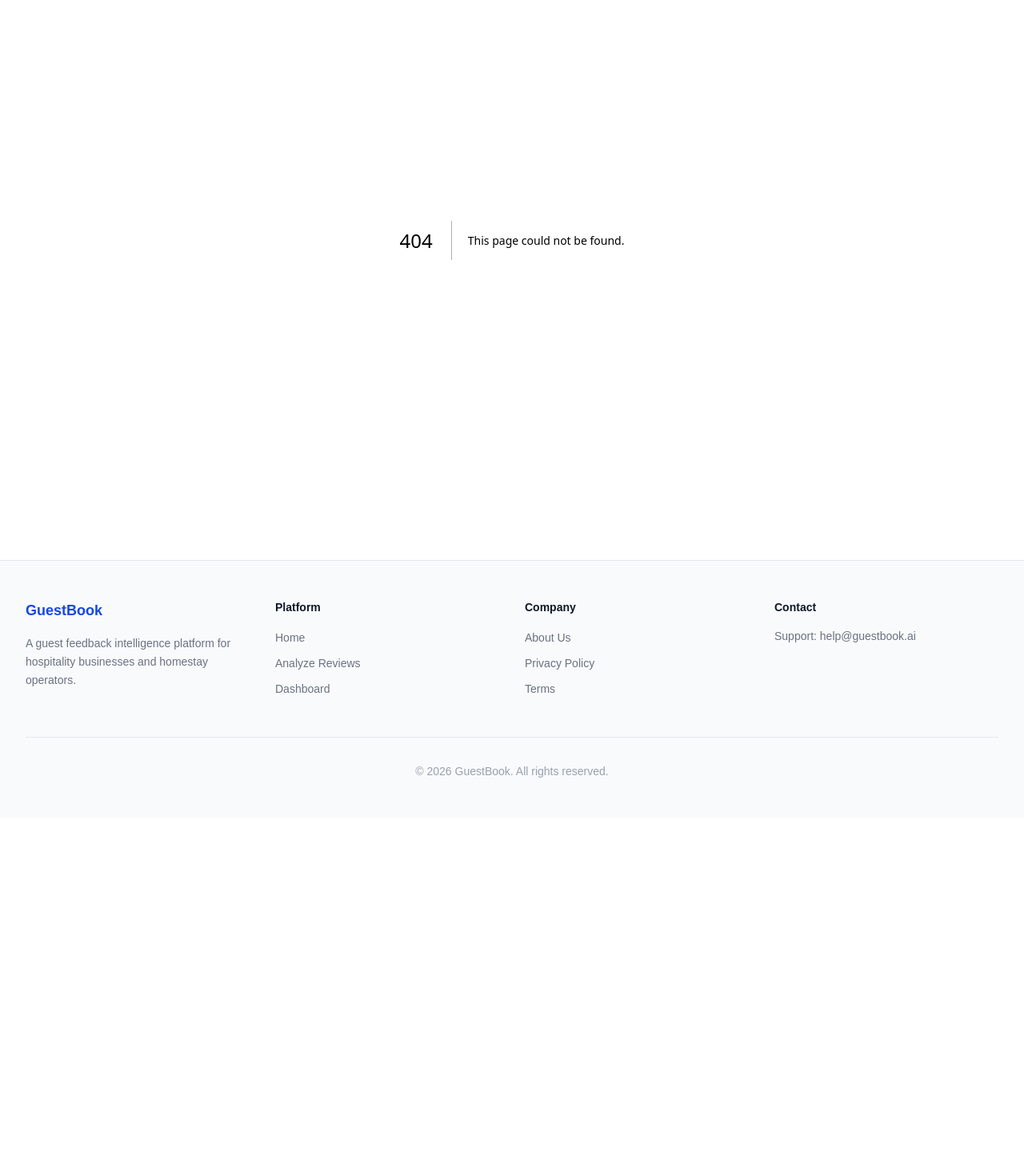
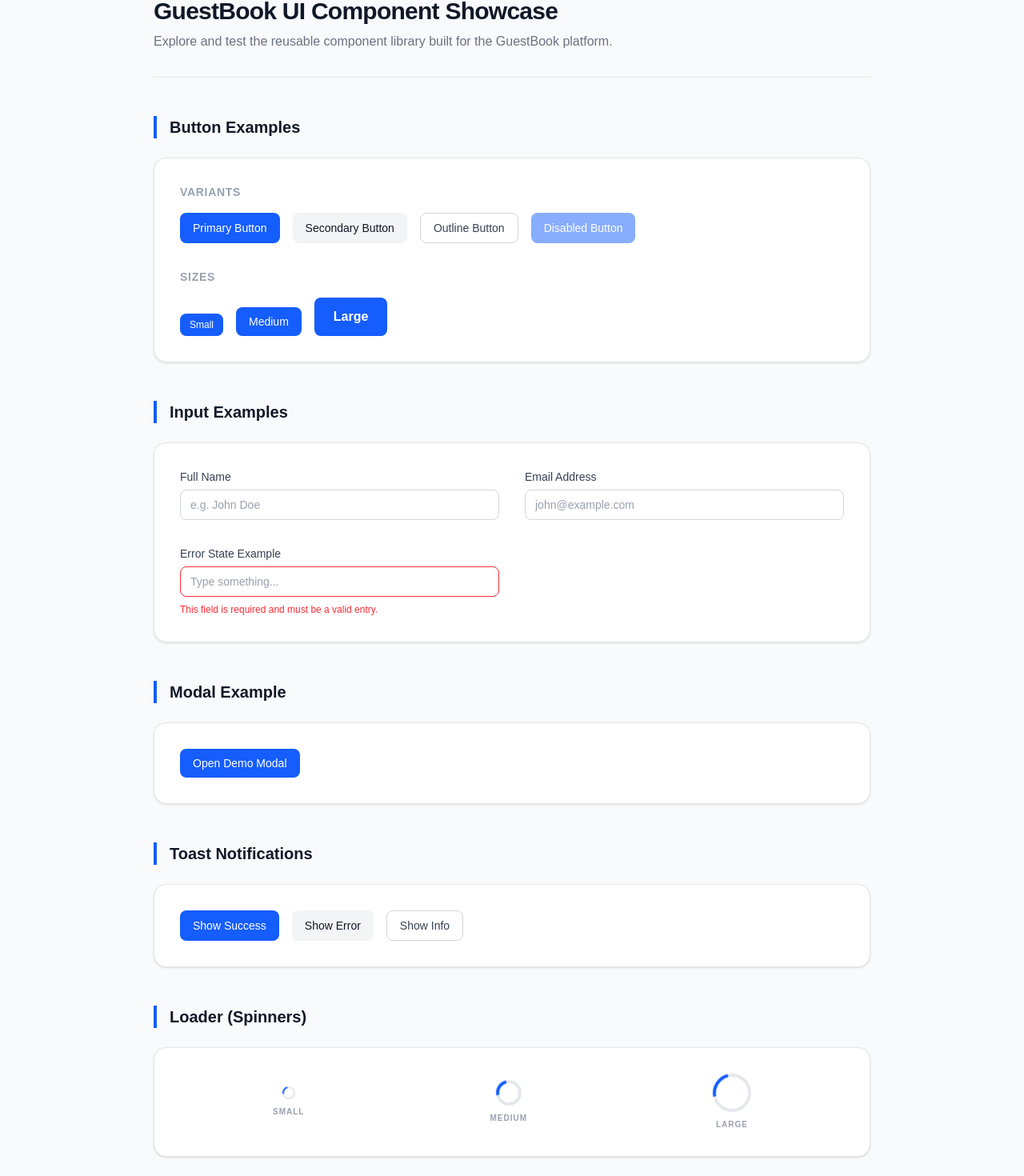
Before and after one commit to AbhijayChaudhary/guest-feedback-intelligence-platform, a Next.js app: page /components-demo in a window 1280 px wide. Before the commit this address had no page. Shown: the part 100-1570 px from the top of the page at 80% size. Before the commit the page ends 1122 px from the top, so only its background shows below. Built offline with nearby package versions, Linux system fonts and the light colour scheme.

Commit message:
feat: add UI component showcase page

```diff
--- /dev/null
+++ b/app/components-demo/page.js
@@ -0,0 +1,157 @@
+'use client';
+
+import React, { useState } from 'react';
+import { Button, Input, Modal, Toast, Loader } from '@/components/ui';
+
+export default function ComponentsDemoPage() {
+  // Modal State
+  const [isModalOpen, setIsModalOpen] = useState(false);
+
+  // Toast States
+  const [toastConfig, setToastConfig] = useState({
+    isVisible: false,
+    message: '',
+    type: 'info'
+  });
+
+  const showToast = (message, type) => {
+    setToastConfig({ isVisible: true, message, type });
+  };
+
+  const closeToast = () => {
+    setToastConfig((prev) => ({ ...prev, isVisible: false }));
+  };
+
+  return (
+    <div className="min-h-screen bg-gray-50 pt-24 pb-20 px-4 sm:px-6 lg:px-8">
+      <div className="max-w-4xl mx-auto space-y-12">
+
+        {/* Page Header */}
+        <div className="border-b border-gray-200 pb-8 text-center sm:text-left">
+          <h1 className="text-3xl font-bold text-gray-900 tracking-tight">GuestBook UI Component Showcase</h1>
+          <p className="text-gray-500 mt-2">Explore and test the reusable component library built for the GuestBook platform.</p>
+        </div>
+
+        {/* Buttons Section */}
+        <section className="space-y-6">
+          <h2 className="text-xl font-bold text-gray-900 border-l-4 border-blue-600 pl-4">Button Examples</h2>
+          <div className="bg-white p-8 rounded-2xl border border-gray-200 shadow-sm space-y-8">
+            <div className="space-y-4">
+              <p className="text-sm font-semibold text-gray-400 uppercase tracking-wider">Variants</p>
+              <div className="flex flex-wrap gap-4">
+                <Button variant="primary">Primary Button</Button>
+                <Button variant="secondary">Secondary Button</Button>
+                <Button variant="outline">Outline Button</Button>
+                <Button variant="primary" disabled>Disabled Button</Button>
+              </div>
+            </div>
+            <div className="space-y-4">
+              <p className="text-sm font-semibold text-gray-400 uppercase tracking-wider">Sizes</p>
+              <div className="flex flex-wrap items-end gap-4">
+                <Button size="sm">Small</Button>
+                <Button size="md">Medium</Button>
+                <Button size="lg">Large</Button>
+              </div>
+            </div>
+          </div>
+        </section>
+
+        {/* Inputs Section */}
+        <section className="space-y-6">
+          <h2 className="text-xl font-bold text-gray-900 border-l-4 border-blue-600 pl-4">Input Examples</h2>
+          <div className="bg-white p-8 rounded-2xl border border-gray-200 shadow-sm grid grid-cols-1 md:grid-cols-2 gap-8">
+            <Input
+              label="Full Name"
+              placeholder="e.g. John Doe"
+            />
+            <Input
+              label="Email Address"
+              type="email"
+              placeholder="john@example.com"
+            />
+            <Input
+              label="Error State Example"
+              placeholder="Type something..."
+              error="This field is required and must be a valid entry."
+            />
+          </div>
+        </section>
+
+        {/* Modal Section */}
+        <section className="space-y-6">
+          <h2 className="text-xl font-bold text-gray-900 border-l-4 border-blue-600 pl-4">Modal Example</h2>
+          <div className="bg-white p-8 rounded-2xl border border-gray-200 shadow-sm">
+            <Button onClick={() => setIsModalOpen(true)}>
+              Open Demo Modal
+            </Button>
+
+            <Modal
+              isOpen={isModalOpen}
+              onClose={() => setIsModalOpen(false)}
+              title="Review Summary Analysis"
+            >
+              <div className="space-y-4">
+                <p className="text-gray-600">
+                  GuestBook AI has completed the analysis of the selected review. The sentiment is positive with high confidence.
+                </p>
+                <div className="p-4 bg-blue-50 rounded-lg border border-blue-100">
+                  <h4 className="text-sm font-bold text-blue-700 mb-1">Key Observation</h4>
+                  <p className="text-xs text-blue-600 leading-relaxed">
+                    "Guests frequently praise the personalized breakfast service and the quick check-in process."
+                  </p>
+                </div>
+                <div className="flex justify-end gap-3 pt-4">
+                  <Button variant="outline" onClick={() => setIsModalOpen(false)}>Close</Button>
+                  <Button variant="primary" onClick={() => setIsModalOpen(false)}>Apply Suggestions</Button>
+                </div>
+              </div>
+            </Modal>
+          </div>
+        </section>
+
+        {/* Toast Section */}
+        <section className="space-y-6">
+          <h2 className="text-xl font-bold text-gray-900 border-l-4 border-blue-600 pl-4">Toast Notifications</h2>
+          <div className="bg-white p-8 rounded-2xl border border-gray-200 shadow-sm flex flex-wrap gap-4">
+            <Button variant="primary" onClick={() => showToast('Analysis completed successfully!', 'success')}>
+              Show Success
+            </Button>
+            <Button variant="secondary" onClick={() => showToast('Unable to connect to server.', 'error')}>
+              Show Error
+            </Button>
+            <Button variant="outline" onClick={() => showToast('Indexing new reviews...', 'info')}>
+              Show Info
+            </Button>
+
+            <Toast
+              message={toastConfig.message}
+              type={toastConfig.type}
+              isVisible={toastConfig.isVisible}
+              onClose={closeToast}
+            />
+          </div>
+        </section>
+
+        {/* Loader Section */}
+        <section className="space-y-6 pb-12">
+          <h2 className="text-xl font-bold text-gray-900 border-l-4 border-blue-600 pl-4">Loader (Spinners)</h2>
+          <div className="bg-white p-8 rounded-2xl border border-gray-200 shadow-sm flex items-center justify-around">
+            <div className="text-center space-y-2">
+              <Loader size="sm" />
+              <p className="text-[10px] text-gray-400 font-bold uppercase tracking-widest">Small</p>
+            </div>
+            <div className="text-center space-y-2">
+              <Loader size="md" />
+              <p className="text-[10px] text-gray-400 font-bold uppercase tracking-widest">Medium</p>
+            </div>
+            <div className="text-center space-y-2">
+              <Loader size="lg" />
+              <p className="text-[10px] text-gray-400 font-bold uppercase tracking-widest">Large</p>
+            </div>
+          </div>
+        </section>
+
+      </div>
+    </div>
+  );
+}
--- a/components/ui/Loader.js
+++ b/components/ui/Loader.js
@@ -10,7 +10,7 @@ import React from 'react';
 const Loader = ({ size = 'md', className = '' }) => {
   const sizeStyles = {
     sm: 'w-4 h-4 border-2',
-    md: 'w-8 h-8 border-3',
+    md: 'w-8 h-8 border-4',
     lg: 'w-12 h-12 border-4'
   };
 
```
